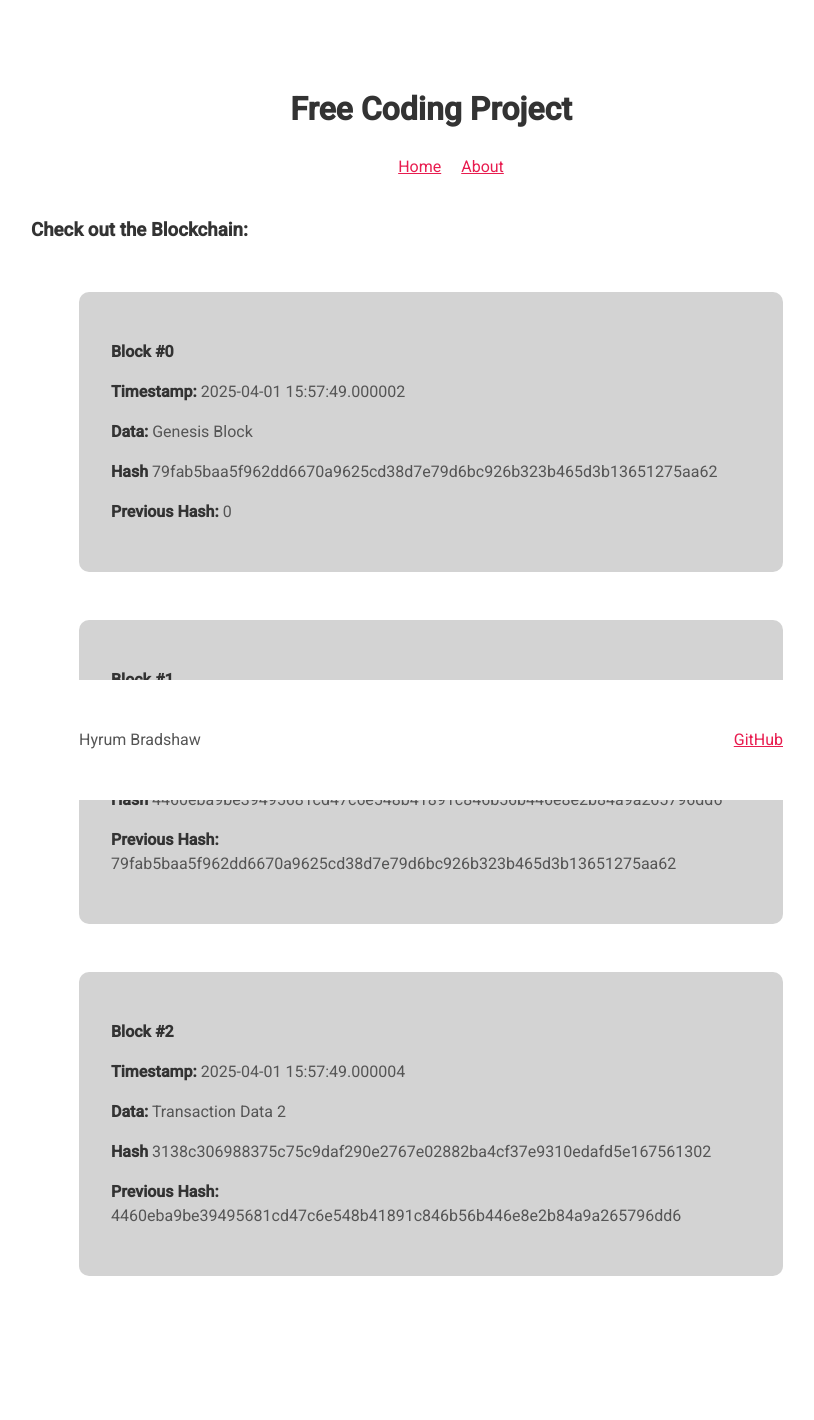
After one commit to hyrumjb/blockchain, a Flask app: page / in a window 1280 px wide. The commit adds this page. Shown: the whole page, without its empty margins (209-1023 px from the left). Run offline with Flask 3, Linux system fonts and the light colour scheme.

Commit message:
updated style.css and made the blockchain visible

```diff
--- a/app.py
+++ b/app.py
@@ -1,7 +1,6 @@
 from flask import Flask, render_template, jsonify
 import hashlib
 import datetime as date
-
 
 app = Flask(__name__)
 
@@ -16,7 +15,6 @@ class Block:
     def calculate_hash(self):
         hash_string = str(self.index) + str(self.timestamp) + str(self.data) + str(self.previous_hash)
         return hashlib.sha256(hash_string.encode()).hexdigest()
-
 
 class Blockchain:
     def __init__(self):
@@ -33,37 +31,25 @@ class Blockchain:
         new_block.hash = new_block.calculate_hash()
         self.chain.append(new_block)
 
-    def is_valid(self):
-        for i in range(1, len(self.chain)):
-            current_block = self.chain[i]
-            previous_block = self.chain[i-1]
-
-            if current_block.hash != current_block.calculate_hash():
-                return False
-
-            if current_block.previous_hash != previous_block.hash:
-                return False
-
-        return True
-
+    def to_dict(self):
+        return [
+            {
+                'index': block.index,
+                'timestamp': str(block.timestamp),
+                'data': block.data,
+                'hash': block.hash,
+                'previous_hash': block.previous_hash
+            }
+            for block in self.chain
+        ]
 
 blockchain = Blockchain()
 blockchain.add_block(Block(1, date.datetime.now(), "Transaction Data 1", ""))
 blockchain.add_block(Block(2, date.datetime.now(), "Transaction Data 2", ""))
 
-
+@app.route("/blockchain")
 def get_blockchain():
-    chain_data = []
-    for block in blockchain.chain:
-        chain_data.append({
-            'index': block.index,
-            'timestamp': str(block.timestamp),
-            'data': block.data,
-            'hash': block.hash,
-            'previous_hash': block.previous_hash
-        })
-    return jsonify(chain_data)
-
+    return jsonify(blockchain.to_dict())
 
 @app.route('/')
 def index():
--- a/style.css
+++ b/static/style.css
@@ -44,6 +44,7 @@ footer {
   box-sizing: border-box;
   max-width: 80em;
   margin: 0 auto;
+  background: white;
 }
 
 .left, .right {
@@ -67,13 +68,16 @@ menu {
 .blockchain {
   display: flex;
   flex-direction: column;
-  gap: 10px;
+  margin: 3em 1em 5em 1em;
+  gap: 3em;
   justify-content: center;
   align-items: center;
 }
 
 .block {
   background-color: lightgrey;
-  padding: 1em;
+  padding: 2em;
   border-radius: 10px;
+  max-width: 40em;
+  width: 40em;
 }
--- /dev/null
+++ b/templates/index.html
@@ -0,0 +1,57 @@
+<!DOCTYPE html>
+<html lang="en">
+  <head>
+    <meta charset="UTF-8" />
+    <meta name="viewport" content="width=device-wdith, initial-scale=1.0" />
+    <title>Free Coding Project</title>
+    <link rel="stylesheet" href="{{ url_for('static', filename='style.css') }}" />
+    <script>
+      async function loadBlockchain() {
+        const response = await fetch("/blockchain");
+        const blockchain = await response.json();
+        const blockchainDiv = document.querySelector(".blockchain");
+
+        blockchainDiv.innerHTML = "";
+
+        blockchain.forEach(block => {
+          const blockDiv = document.createElement("div");
+          blockDiv.classList.add("block");
+          blockDiv.innerHTML = `
+            <p><strong>Block #${block.index}</strong></p>
+            <p><strong>Timestamp:</strong> ${block.timestamp}</p>
+            <p><strong>Data:</strong> ${block.data}</p>
+            <p><strong>Hash</strong> ${block.hash}</p>
+            <p><strong>Previous Hash:</strong> ${block.previous_hash}</p>
+            `;
+            blockchainDiv.appendChild(blockDiv);
+        });
+      }
+
+      window.onload = loadBlockchain
+    </script>
+  </head>
+
+  <body>
+    <header>
+      <h1>Free Coding Project</h1>
+      <nav>
+        <menu>
+          <a href="index.html">Home</a>
+          <a href="README.md">About</a>
+        </menu>
+      </nav>
+    </header>
+
+    <main>
+      <h3>Check out the Blockchain:</h3>
+      <div class="blockchain">
+        <!-- Blockchain blocks -->
+      </div>
+    </main>
+
+    <footer>
+      <div class="left">Hyrum Bradshaw</div>
+      <div class="right"><a href="https://github.com/hyrumbradshaw/blockchain">GitHub</a></div>
+    </footer>
+  </body>
+</html>
```
Also changed, not shown: index.html (deleted, +0 -55 lines), 1 other file.
